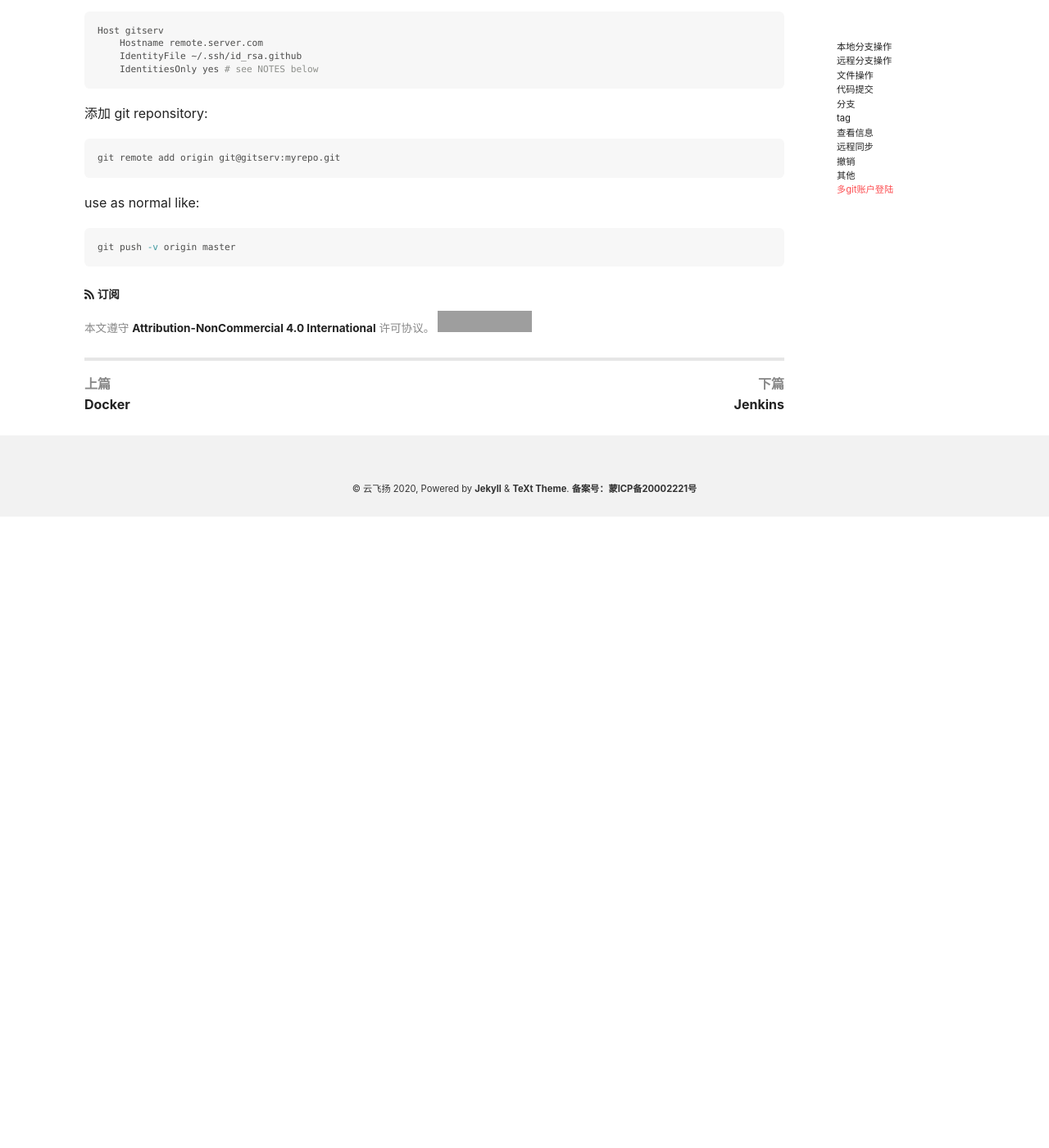
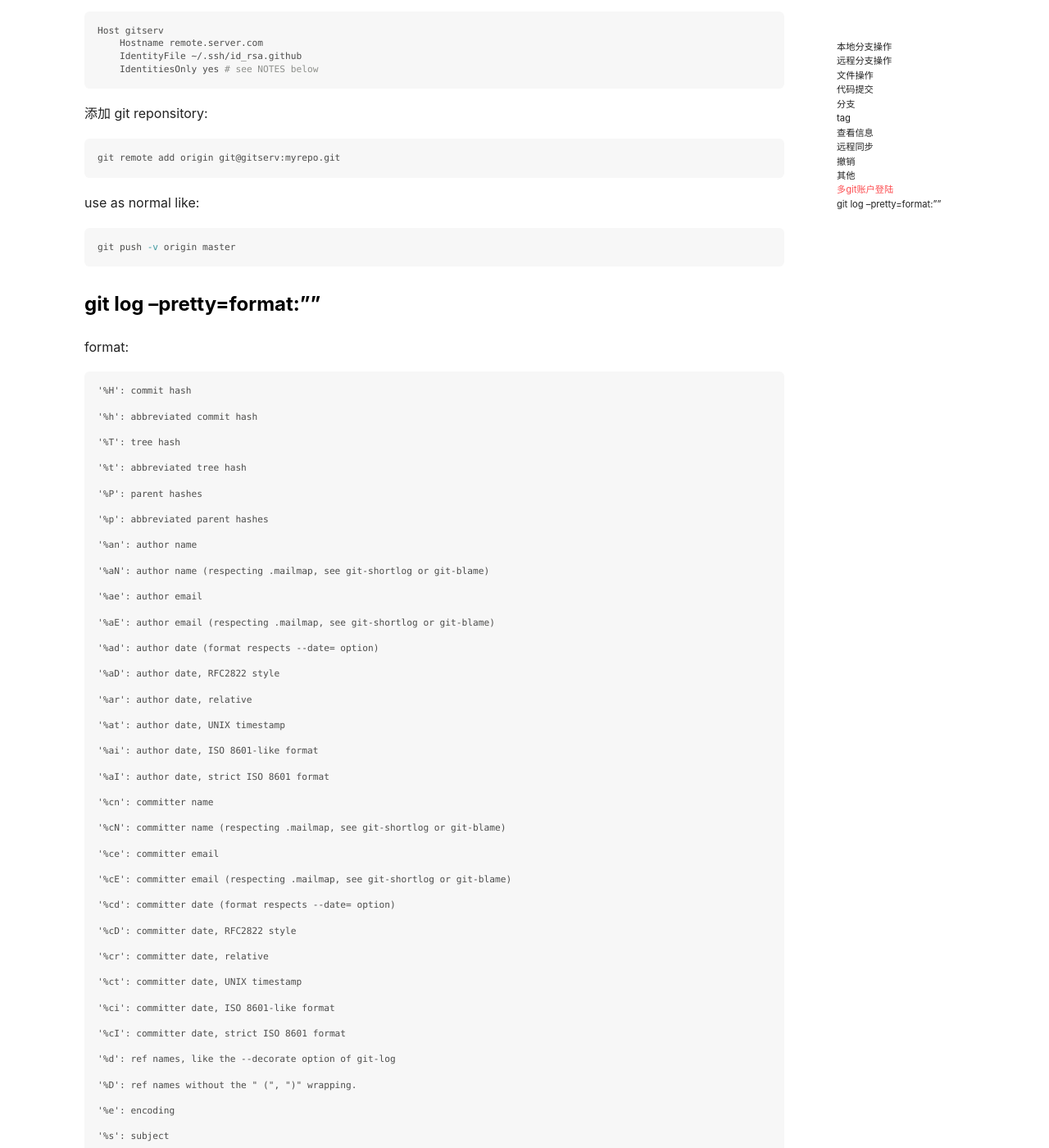
Before and after one commit to zwwland/goe13, a Jekyll site: the page built from _posts/2019-10-22-git.md, in a window 1280 px wide and 1400 px high, scrolled down 8679 px. Shown: the whole window at 82% size. Built offline with Jekyll 4.4.1, drawn with Linux system fonts in a browser that asks for light colours; nearby versions of some CDN libraries; before the commit the page ends 9309 px from its top, so only the background shows below that; some of the changed text lies outside the part shown; grey boxes are pictures that could not be loaded.

Commit message:
add git format

````diff
--- a/_posts/2019-10-22-git.md
+++ b/_posts/2019-10-22-git.md
@@ -316,3 +316,82 @@ use as normal like:
 ```sh
 git push -v origin master
 ```
+
+### git log --pretty=format:""
+format:
+```
+'%H': commit hash
+
+'%h': abbreviated commit hash
+
+'%T': tree hash
+
+'%t': abbreviated tree hash
+
+'%P': parent hashes
+
+'%p': abbreviated parent hashes
+
+'%an': author name
+
+'%aN': author name (respecting .mailmap, see git-shortlog or git-blame)
+
+'%ae': author email
+
+'%aE': author email (respecting .mailmap, see git-shortlog or git-blame)
+
+'%ad': author date (format respects --date= option)
+
+'%aD': author date, RFC2822 style
+
+'%ar': author date, relative
+
+'%at': author date, UNIX timestamp
+
+'%ai': author date, ISO 8601-like format
+
+'%aI': author date, strict ISO 8601 format
+
+'%cn': committer name
+
+'%cN': committer name (respecting .mailmap, see git-shortlog or git-blame)
+
+'%ce': committer email
+
+'%cE': committer email (respecting .mailmap, see git-shortlog or git-blame)
+
+'%cd': committer date (format respects --date= option)
+
+'%cD': committer date, RFC2822 style
+
+'%cr': committer date, relative
+
+'%ct': committer date, UNIX timestamp
+
+'%ci': committer date, ISO 8601-like format
+
+'%cI': committer date, strict ISO 8601 format
+
+'%d': ref names, like the --decorate option of git-log
+
+'%D': ref names without the " (", ")" wrapping.
+
+'%e': encoding
+
+'%s': subject
+
+'%f': sanitized subject line, suitable for a filename
+
+'%b': body
+
+'%B': raw body (unwrapped subject and body)
+
+'%N': commit notes
+```
+gitconfig [alias]
+```
+l0 = log --color --graph --decorate --pretty=oneline --abbrev-commit --date-order
+l1 = log --graph --pretty=format:'%Cred%h%Creset -%C(yellow)%d%Creset %s %Cgreen(%ci) %C(bold blue)<%an>%Creset' --abbrev-commit --date=relative
+l2 = log --all --graph --pretty=format:'%Cred%h%Creset -%C(yellow)%d%Creset %s %Cgreen(%ci) %C(bold blue)<%an>%Creset' --abbrev-commit --date=relative
+l3 = log --graph --pretty=format:'%h -%d %s (%ci) <%an>' --abbrev-commit --date=relative
+```
````
